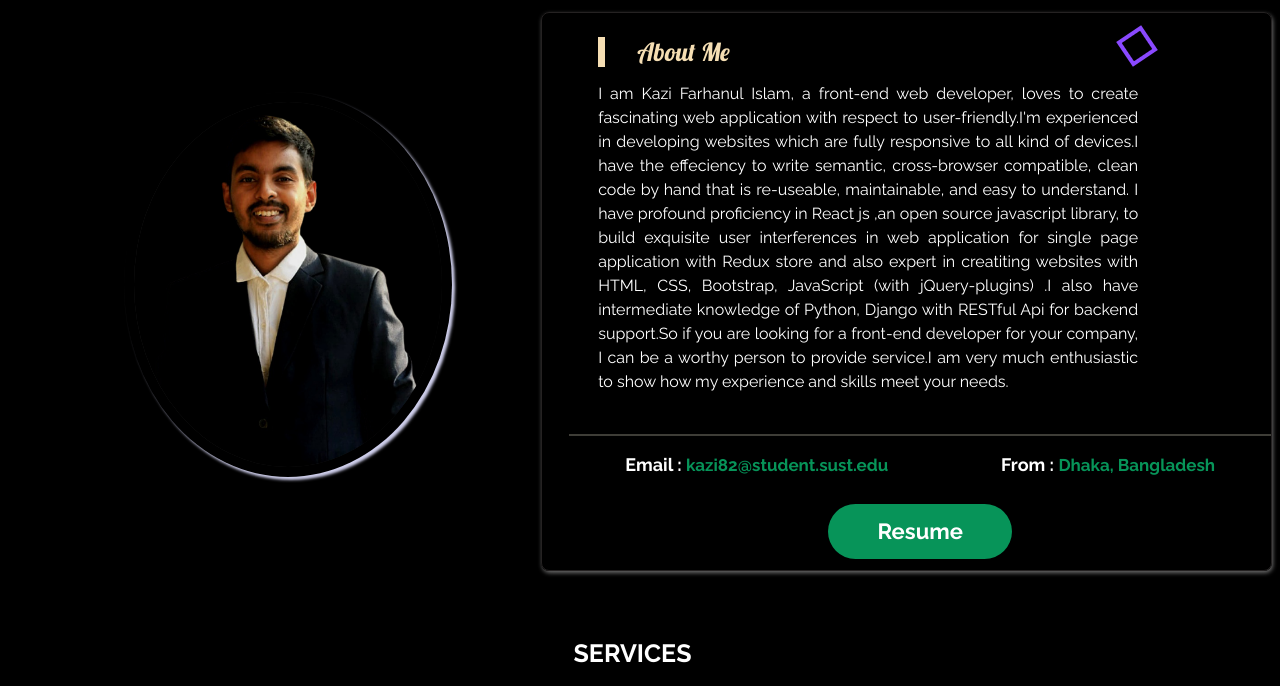
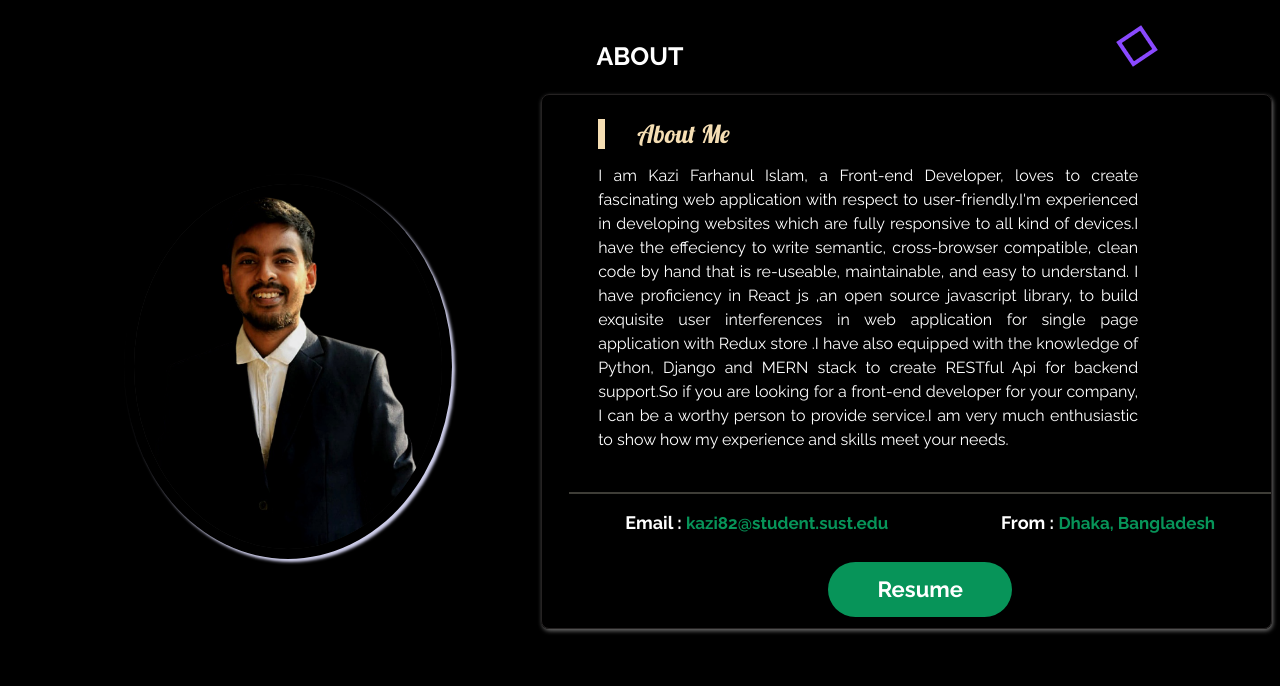
Before and after one commit to farhanul82/myPortfolio, a plain HTML site: page index.html in a window 1280 px wide. Shown: the part 659-1345 px from the top of the page. Drawn offline with nearby package versions, Linux system fonts and the light colour scheme; a web font is replaced by a local one.

Commit message:
update for monsterlab

```diff
--- a/index.html
+++ b/index.html
@@ -112,37 +112,7 @@
 
             <div class="effect-wrap">
                 <div class="effect effect-1"></div>
-                <!-- <div class="effect effect-2">
-                <div></div>
-                <div></div>
-                <div></div>
-                <div></div>
-                <div></div>
-                <div></div>
-                <div></div>
-                <div></div>
-                <div></div>
-                <div></div>
-                <div></div>
-                <div></div>
-                <div></div>
-                <div></div>
-                <div></div>
-                <div></div>
-                <div></div>
-                <div></div>
-                <div></div>
-                <div></div>
-                <div></div>
-                <div></div>
-                <div></div>
-                <div></div>
-                <div></div>
-                <div></div>
-                <div></div>
-                <div></div>
-            </div> -->
-                <div class="effect effect-3"></div>
+                               <div class="effect effect-3"></div>
 
                 <!-- <div class="effect effect-4"></div> -->
 
@@ -205,13 +175,16 @@
                             <h2 class="text-center"> FARHANUL ISLAM</h2>
                             <section class="intro animate-slide">
                                 <h1 id="anim" class="ah-headline">
-                                    <span>I'm a</span>
+
                                     <span class="ah-words-wrapper" style="width: 185px;">
-                                        <b class="is-visible">Web Designer</b>
-                                        <b>Frontend Developer</b>
-                                        <b>React.JS Developer</b>
-                                        <b>PYTHON Developer</b>
-                                    </span>
+                                        <!-- <b class="is-visible">Web Designer</b> -->
+
+                                        <b class="is-visible">JavaScript Developer</b>
+                                        <b >React.JS Developer</b>
+
+                                    </span><br>
+                                    <span>at</span><br>
+                                    <h3>Gain Solutons</h3>
                                 </h1>
                             </section>
 
@@ -280,41 +253,20 @@
                         data-wow-duration="1s">
                         <div class="about_inner">
                             <h1 class="about_tittle">About Me</h1>
-                            <p class="mt-4 about_brief">I am Kazi Farhanul
-                                Islam, a front-end web developer, loves
-                                to
-                                create
-                                fascinating web application with respect to
-                                user-friendly.I'm experienced in
-                                developing
-                                websites which are fully
-                                responsive to all kind of devices.I have the
-                                effeciency to write semantic,
-                                cross-browser
-                                compatible, clean code by hand
-                                that is re-useable, maintainable, and easy
-                                to understand. I have profound
-                                proficiency in
-                                React js ,an open source
-                                javascript library, to build exquisite user
-                                interferences in web application for
-                                single
-                                page
-                                application with Redux
-                                store and also expert in creatiting websites
-                                with HTML, CSS, Bootstrap, JavaScript
-                                (with
-                                jQuery-plugins) .I also have
-                                intermediate knowledge of Python, Django with RESTful Api for
-                                backend support.So if you are looking
-                                for a
-                                front-end developer for your
-                                company, I can be a worthy person to provide
-                                service.I am very much enthusiastic to
-                                show
-                                how
-                                my experience and skills
-                                meet your needs.
+                            <p class="mt-4 about_brief">I am Kazi Farhanul Islam, a Front-end Developer,
+                                 loves to create fascinating web application with respect
+                                  to user-friendly.I'm experienced in developing websites which are
+                                  fully responsive to all kind of devices.I have the effeciency to write
+                                   semantic, cross-browser compatible, clean code by hand that is
+                                    re-useable, maintainable, and easy to understand. I have proficiency
+                                    in React js ,an open source javascript library, to build exquisite
+                                     user interferences in web application for single page application
+                                      with Redux store .I have also equipped with the knowledge
+                                       of Python, Django and MERN stack to create RESTful Api for backend
+                                        support.So if you are looking for a front-end developer
+                                         for your company, I can be a worthy person to provide
+                                          service.I am very much enthusiastic to show how my experience
+                                           and skills meet your needs.
                             </p>
                         </div>
                     </div>
```
